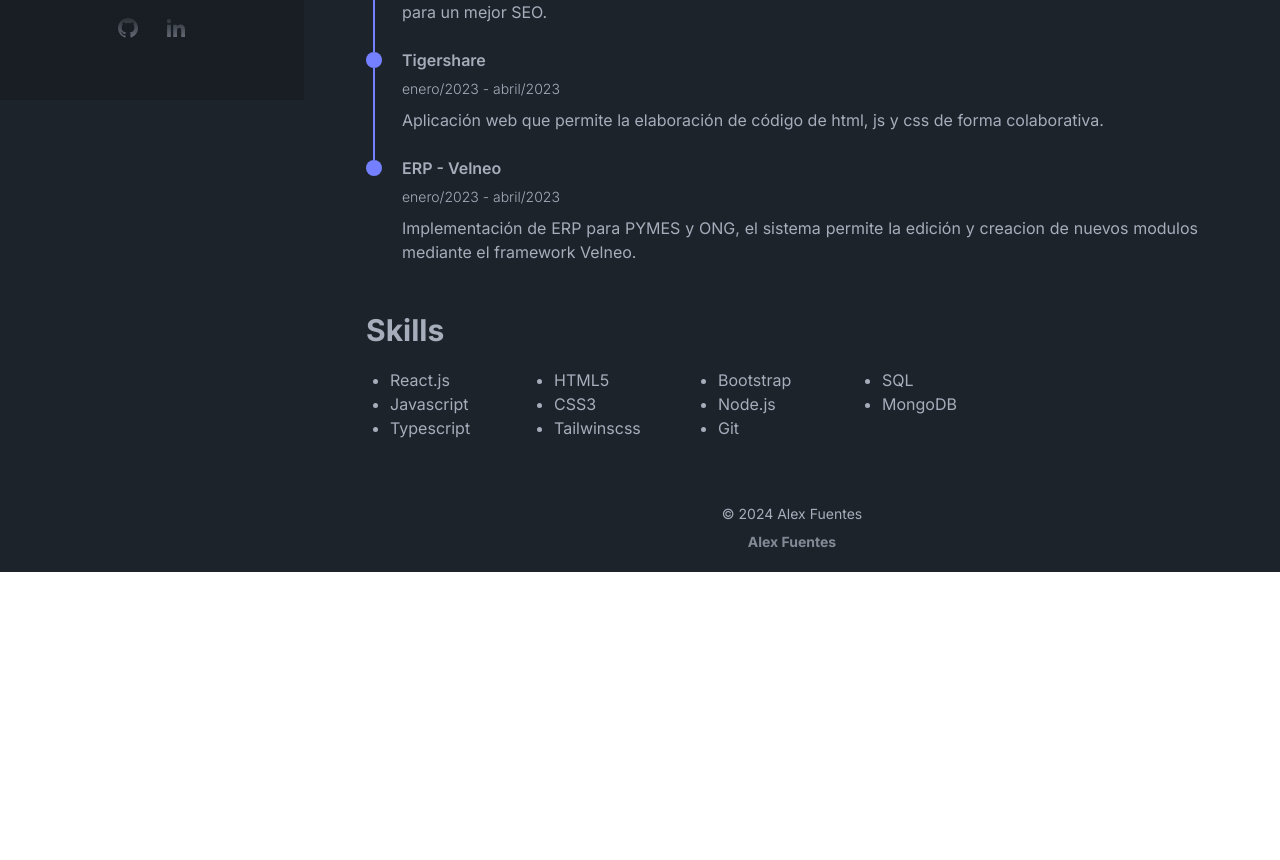
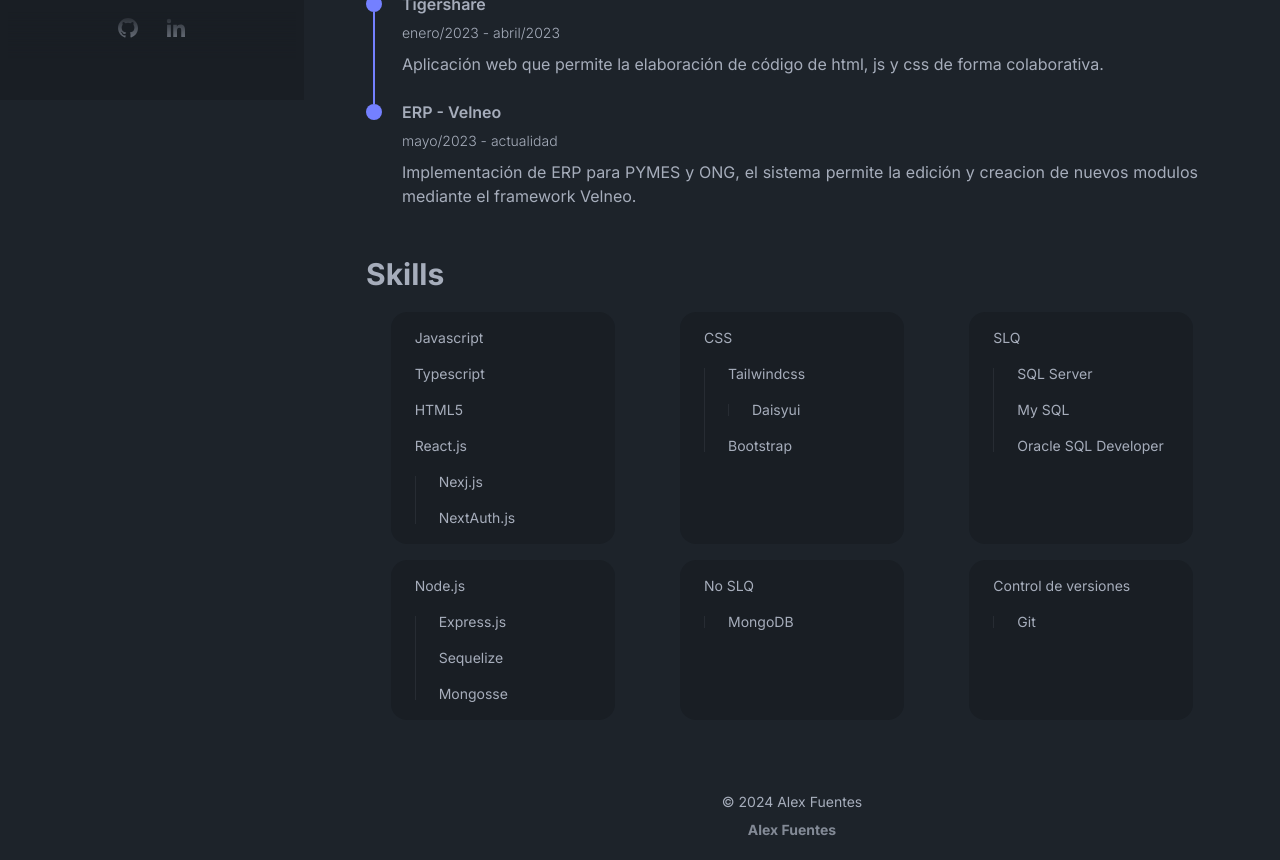
Before and after one commit to AlexxFuentes/AlexxFuentes.github.io, a Next.js app: page /cv in a window 1280 px wide. Shown: the part 700-1560 px from the top of the page. Before the commit the page ends 1272 px from the top, so only its background shows below. Built offline with nearby package versions, Linux system fonts and the light colour scheme.

Commit message:
config final 2.8

```diff
--- a/src/app/cv/page.tsx
+++ b/src/app/cv/page.tsx
@@ -9,7 +9,7 @@ export default function Page() {
                 <div className='text-3xl w-full font-bold'>Perfil</div>
             </div>
             <div className='mb-10 text-justify'>
-            Soy una persona proactiva, organizada y responsable. Siempre preparado para utilizar mis habilidades y cada vez aprender más.
+                Soy una persona proactiva, organizada y responsable. Siempre preparado para utilizar mis habilidades y cada vez aprender más.
             </div>
 
             <div className='mb-5'>
@@ -51,9 +51,9 @@ export default function Page() {
                 </TimeLine>
                 <TimeLine
                     title='ERP - Velneo'
-                    subtitle='enero/2023 - abril/2023'
+                    subtitle='mayo/2023 - actualidad'
                 >
-                   Implementación de ERP para PYMES y ONG, el sistema permite la edición y creacion de nuevos modulos mediante el framework Velneo.
+                    Implementación de ERP para PYMES y ONG, el sistema permite la edición y creacion de nuevos modulos mediante el framework Velneo.
                 </TimeLine>
             </div>
 
@@ -73,20 +73,70 @@ export default function Page() {
             <div className='mb-5'>
                 <div className='text-3xl w-full font-bold'>Skills</div>
             </div>
-
-            <ul className='list-disc md:columns-5 columns-2 mx-6'>
-                <li>React.js</li>
-                <li>Javascript</li>
-                <li>Typescript</li>
-                <li>HTML5</li>
-                <li>CSS3</li>
-                <li>Tailwinscss</li>
-                <li>Bootstrap</li>
-                <li>Node.js</li>
-                <li>Git</li>
-                <li>SQL</li>
-                <li>MongoDB</li>
-            </ul>
+            <div className='grid grid-cols-1 justify-items-center md:grid-cols-3 grid-flow-row gap-4 my-2'>
+                <ul className='menu bg-base-200 w-56 rounded-box'>
+                    <li><a>Javascript</a></li>
+                    <li><a>Typescript</a></li>
+                    <li><a>HTML5</a></li>
+                    <li>
+                        <a>React.js</a>
+                        <ul>
+                            <li><a>Nexj.js</a></li>
+                            <li><a>NextAuth.js</a></li>
+                        </ul>
+                    </li>
+                </ul>
+                <ul className='menu bg-base-200 w-56 rounded-box'>
+                    <li>
+                        <a>CSS</a>
+                        <ul>
+                            <li>
+                                <a>Tailwindcss</a>
+                                <ul>
+                                    <li><a>Daisyui</a></li>
+                                </ul>
+                            </li>
+                            <li><a>Bootstrap</a></li>
+                        </ul>
+                    </li>
+                </ul>
+                <ul className='menu bg-base-200 w-56 rounded-box'>
+                    <li>
+                        <a>SLQ</a>
+                        <ul>
+                            <li><a>SQL Server</a></li>
+                            <li><a>My SQL</a></li>
+                            <li><a>Oracle SQL Developer</a></li>
+                        </ul>
+                    </li>
+                </ul>
+                <ul className='menu bg-base-200 w-56 rounded-box'>
+                    <li>
+                        <a>Node.js</a>
+                        <ul>
+                            <li><a>Express.js</a></li>
+                            <li><a>Sequelize</a></li>
+                            <li><a>Mongosse</a></li>
+                        </ul>
+                    </li>
+                </ul>
+                <ul className='menu bg-base-200 w-56 rounded-box'>
+                    <li>
+                        <a>No SLQ</a>
+                        <ul>
+                            <li><a>MongoDB</a></li>
+                        </ul>
+                    </li>
+                </ul>
+                <ul className='menu bg-base-200 w-56 rounded-box'>
+                    <li>
+                        <a>Control de versiones</a>
+                        <ul>
+                            <li><a>Git</a></li>
+                        </ul>
+                    </li>
+                </ul>
+            </div>
         </Container>
     )
 }
--- a/src/app/page.tsx
+++ b/src/app/page.tsx
@@ -30,7 +30,7 @@ export default function Home() {
 
     return (
         <Container key={uuid()} sideBarActiveItemID='home'>
-            <div className='pb-12 mt-5'>
+            <div className='pb-12'>
                 <div className='text-xl py-1'>Hola a todos 👋</div>
                 <div className='text-3xl xl:text-5xl font-bold'>Soy Alex Fuentes</div>
                 <div className='text-2xl xl:text-3xl py-3 font-bold'>Ingeniero en sistemas</div>
--- a/src/components/container.tsx
+++ b/src/components/container.tsx
@@ -10,21 +10,9 @@ interface Props {
     sideBarActiveItemID: string;
 }
 
-const themes = ['dark', 'dracula', 'light', 'cupcake', 'forest']
-
 export function Container({ children, sideBarActiveItemID }: Props) {
 
-    const { setTheme, theme } = useAuth()
-
-    const renderThemes = () => {
-        return themes.map((theme) => {
-            return (
-                <li key={theme}>
-                    <input onClick={() => setTheme(theme)} type="radio" name="theme-dropdown" className="theme-controller btn btn-sm btn-block btn-ghost justify-start" aria-label={theme} value={theme} />
-                </li>
-            )
-        })
-    }
+    const { theme } = useAuth()
 
     return (
         <div className='bg-base-100 drawer lg:drawer-open' data-theme={theme}>
@@ -33,15 +21,6 @@ export function Container({ children, sideBarActiveItemID }: Props) {
                 <Header />
                 <div className='md:flex md:justify-center'>
                     <main className='p-6 pt-10 lg:max-w-[900px] max-w-[100w]'>
-                        <div className="dropdown dropdown-hover flex justify-end ">
-                            <div tabIndex={0} role="button" className="btn m-1">
-                                Temas
-                                <svg width="12px" height="12px" className="h-2 w-2 fill-current opacity-60 inline-block" xmlns="http://www.w3.org/2000/svg" viewBox="0 0 2048 2048"><path d="M1799 349l242 241-1017 1017L7 590l242-241 775 775 775-775z"></path></svg>
-                            </div>
-                            <ul tabIndex={0} className="dropdown-content z-[1] menu p-2 shadow-2xl bg-base-300 rounded-box w-52">
-                                {renderThemes()}
-                            </ul>
-                        </div>
                         {children}
                     </main>
                 </div>
--- a/src/components/sidebar-menu.tsx
+++ b/src/components/sidebar-menu.tsx
@@ -1,4 +1,5 @@
 'use client'
+import { useAuth } from '@/context/auth-context'
 import { useEffect } from 'react'
 import Link from 'next/link'
 
@@ -6,13 +7,26 @@ interface Props {
     sideBarActiveItemID: string;
 }
 
-export function SidebarMenu ({ sideBarActiveItemID } : Props) {
+const themes = ['dark', 'dracula', 'light', 'cupcake', 'forest']
+
+export function SidebarMenu({ sideBarActiveItemID }: Props) {
+
+    const { setTheme } = useAuth()
+
+    const renderThemes = () => {
+        return themes.map((theme) => {
+            return (
+                <li key={theme}>
+                    <input onClick={() => setTheme(theme)} type='radio' name='theme-dropdown' className='theme-controller btn btn-sm btn-block btn-ghost justify-start' aria-label={theme} value={theme} />
+                </li>
+            )
+        })
+    }
 
     useEffect(() => {
         const activeItem = document.getElementById(sideBarActiveItemID);
         activeItem && activeItem.classList.add('bg-base-300');
     }, [sideBarActiveItemID]);
-
 
     return (
         <ul className='menu grow shrink menu-md overflow-y-auto'>
@@ -32,6 +46,15 @@ export function SidebarMenu ({ sideBarActiveItemID } : Props) {
                     Contactame
                 </Link>
             </li>
+            <div className='dropdown dropdown-hover flex justify-start'>
+                <div tabIndex={0} role='button' className='btn m-1'>
+                    Temas
+                    <svg width='12px' height='12px' className='h-2 w-2 fill-current opacity-60 inline-block' xmlns='http://www.w3.org/2000/svg' viewBox='0 0 2048 2048'><path d='M1799 349l242 241-1017 1017L7 590l242-241 775 775 775-775z'></path></svg>
+                </div>
+                <ul tabIndex={0} className='dropdown-content z-[1] menu p-2 shadow-2xl bg-base-300 rounded-box w-52'>
+                    {renderThemes()}
+                </ul>
+            </div>
         </ul>
     )
 }
--- a/src/context/auth-context.tsx
+++ b/src/context/auth-context.tsx
@@ -27,7 +27,6 @@ export function AuthProvider({ children }: { children: React.ReactNode }) {
     })
 
     useEffect(() => {
-        // localStorage.setItem('theme', theme)
         if (typeof window !== 'undefined') {
             localStorage.setItem('theme', theme)
         }
```
